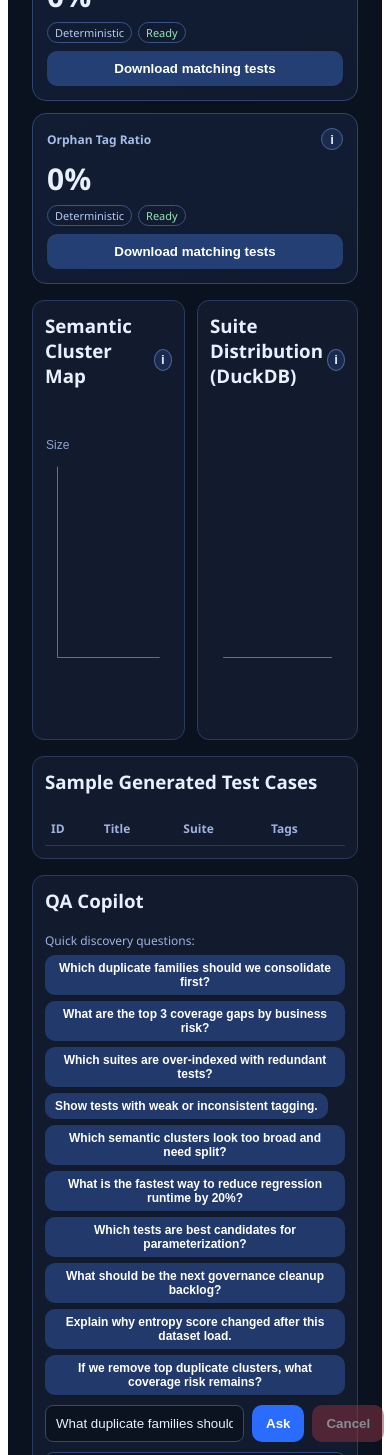
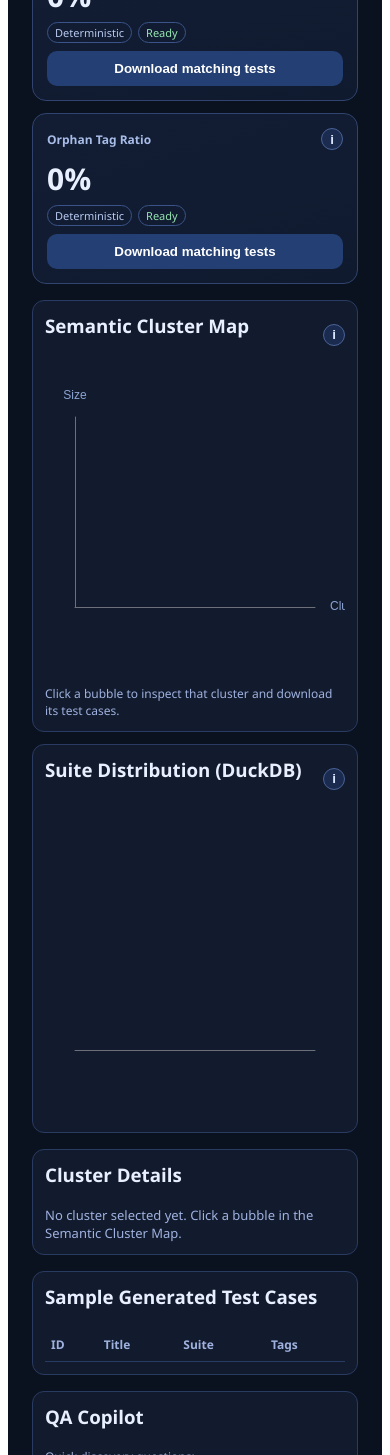
Before and after one commit to arvind3/qa-intelligence-platform, a React (Vite) app: page / in a window 390 px wide. Shown: the part 1925-3380 px from the top of the page. Built offline with nearby package versions, Linux system fonts and the light colour scheme.

Commit message:
Add cluster drill-down UX: clickable map, cluster details table, and JSON/CSV export (mobile-friendly)

```diff
--- a/src/main.tsx
+++ b/src/main.tsx
@@ -77,6 +77,30 @@ function downloadJson(rows: TestCaseRow[], fileName = 'generated_testcases.json'
   URL.revokeObjectURL(url)
 }
 
+function downloadCsv(rows: TestCaseRow[], fileName = 'cluster_testcases.csv') {
+  const header = ['test_case_id', 'test_plan_id', 'test_suite_id', 'title', 'description', 'steps', 'tags']
+  const body = rows.map((r) => [
+    r.test_case_id,
+    r.test_plan_id,
+    r.test_suite_id,
+    r.title,
+    r.description,
+    r.steps,
+    (r.tags || []).join('|'),
+  ])
+  const csv = [header, ...body]
+    .map((row) => row.map((v) => `"${String(v).replace(/"/g, '""')}"`).join(','))
+    .join('\n')
+
+  const blob = new Blob([csv], { type: 'text/csv;charset=utf-8;' })
+  const url = URL.createObjectURL(blob)
+  const a = document.createElement('a')
+  a.href = url
+  a.download = fileName
+  a.click()
+  URL.revokeObjectURL(url)
+}
+
 function textKey(r: TestCaseRow) {
   return `${r.title}|${r.description}|${r.steps}`.toLowerCase().replace(/\s+/g, ' ').trim()
 }
@@ -120,6 +144,8 @@ function App() {
   const [semanticVectors, setSemanticVectors] = useState<any[]>([])
   const [popup, setPopup] = useState<{ title: string; body: string } | null>(null)
   const [modelProfile, setModelProfileState] = useState<ModelProfile>(getModelProfile())
+  const [selectedClusterIndex, setSelectedClusterIndex] = useState<number | null>(null)
+  const [isMobile, setIsMobile] = useState(typeof window !== 'undefined' ? window.innerWidth < 900 : false)
   const cancelBuildRef = useRef(false)
 
   useEffect(() => {
@@ -135,7 +161,14 @@ function App() {
         }
       }
     }, 900)
-    return () => clearTimeout(t)
+
+    const onResize = () => setIsMobile(window.innerWidth < 900)
+    window.addEventListener('resize', onResize)
+
+    return () => {
+      clearTimeout(t)
+      window.removeEventListener('resize', onResize)
+    }
   }, [])
 
   const kpis = useMemo(() => computeKpis(rows), [rows])
@@ -168,11 +201,22 @@ function App() {
     series: [{ type: 'bar', data: suiteDist.map((r: any) => Number(r.c)), itemStyle: { color: '#6d8eff' }, barMaxWidth: 24 }],
   }), [suiteDist])
 
+  const selectedCluster = selectedClusterIndex !== null ? clusters[selectedClusterIndex] : null
+  const selectedClusterRows: TestCaseRow[] = (selectedCluster || []).map((x: any) => x.meta).filter(Boolean)
+
+  const clusterEvents = {
+    click: (params: any) => {
+      const idx = Number(params?.data?.[0])
+      if (!Number.isNaN(idx)) setSelectedClusterIndex(idx)
+    },
+  }
+
   const loadRows = async (data: TestCaseRow[], source: string) => {
     setRows(data)
     setSemanticReady(false)
     setClusters([])
     setSemanticVectors([])
+    setSelectedClusterIndex(null)
     setStatus(`Loaded ${data.length.toLocaleString()} tests from ${source}`)
     await loadTestsToDuckDB(data)
     setSuiteDist((await queryDashboardStats()).suiteDist)
@@ -195,6 +239,7 @@ function App() {
     if (!rows.length || isBuildingSemantic) return
     setIsBuildingSemantic(true)
     setSemanticReady(false)
+    setSelectedClusterIndex(null)
     cancelBuildRef.current = false
     setBuildProgress(0)
 
@@ -509,14 +554,49 @@ function App() {
         )})}
       </section>
 
-      <section style={{ marginTop: 16, display: 'grid', gridTemplateColumns: '1fr 1fr', gap: 12 }}>
+      <section style={{ marginTop: 16, display: 'grid', gridTemplateColumns: isMobile ? '1fr' : '1fr 1fr', gap: 12 }}>
         <Panel title="Semantic Cluster Map" onInfo={() => setPopup({ title: 'Semantic Cluster Map', body: CHART_HELP['Semantic Cluster Map'] })}>
-          <ReactECharts option={clusterChartOption} style={{ height: 320 }} />
+          <ReactECharts option={clusterChartOption} onEvents={clusterEvents} style={{ height: 320 }} />
+          <div style={{ marginTop: 8, fontSize: 12, color: '#9fb2df' }}>
+            Click a bubble to inspect that cluster and download its test cases.
+          </div>
         </Panel>
         <Panel title="Suite Distribution (DuckDB)" onInfo={() => setPopup({ title: 'Suite Distribution (DuckDB)', body: CHART_HELP['Suite Distribution (DuckDB)'] })}>
           <ReactECharts option={suiteChartOption} style={{ height: 320 }} />
         </Panel>
       </section>
+
+      <Panel title="Cluster Details" style={{ marginTop: 16 }}>
+        {selectedCluster ? (
+          <>
+            <div style={{ display: 'flex', justifyContent: 'space-between', alignItems: 'center', gap: 8, flexWrap: 'wrap', marginBottom: 10 }}>
+              <div style={{ color: '#b8cbf5', fontSize: 13 }}>
+                Cluster #{selectedClusterIndex} · {selectedClusterRows.length} test cases
+              </div>
+              <div style={{ display: 'flex', gap: 8, flexWrap: 'wrap' }}>
+                <button onClick={() => downloadJson(selectedClusterRows, `cluster_${selectedClusterIndex}_testcases.json`)} style={btn('#2a6cff', !selectedClusterRows.length)} disabled={!selectedClusterRows.length}>Download JSON</button>
+                <button onClick={() => downloadCsv(selectedClusterRows, `cluster_${selectedClusterIndex}_testcases.csv`)} style={btn('#245f4a', !selectedClusterRows.length)} disabled={!selectedClusterRows.length}>Download CSV</button>
+              </div>
+            </div>
+            <div style={{ maxHeight: 300, overflow: 'auto' }}>
+              <table style={{ width: '100%', borderCollapse: 'collapse', fontSize: 12 }}>
+                <thead>
+                  <tr style={{ color: '#9fb2df' }}>
+                    <th style={th}>ID</th><th style={th}>Title</th><th style={th}>Suite</th><th style={th}>Tags</th>
+                  </tr>
+                </thead>
+                <tbody>
+                  {selectedClusterRows.map((r) => (
+                    <tr key={r.test_case_id}><td style={td}>{r.test_case_id}</td><td style={td}>{r.title}</td><td style={td}>{r.test_suite_id}</td><td style={td}>{(r.tags || []).join(', ')}</td></tr>
+                  ))}
+                </tbody>
+              </table>
+            </div>
+          </>
+        ) : (
+          <div style={{ color: '#9fb2df', fontSize: 13 }}>No cluster selected yet. Click a bubble in the Semantic Cluster Map.</div>
+        )}
+      </Panel>
 
       <Panel title="Sample Generated Test Cases" style={{ marginTop: 16 }}>
         <div style={{ maxHeight: 220, overflow: 'auto' }}>
```
Also changed, not shown: results/TEST_RESULTS.md (+3 -3 lines), results/TEST_RESULTS.csv.
